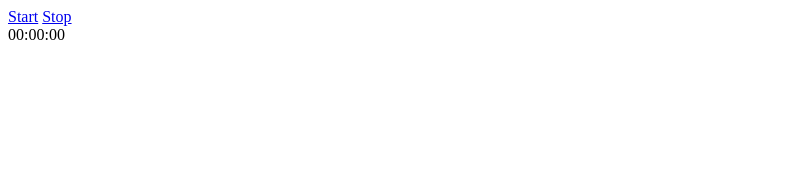
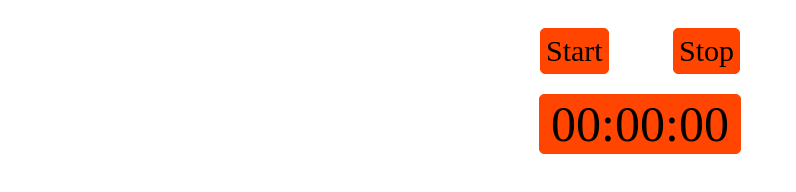
Before and after one commit to wyrwat/es6-19.6, a website: page index.html in a window 1280 px wide. Shown: the whole page, without its empty margins (0-796 px from the left). Drawn offline with Linux system fonts and the light colour scheme.

Commit message:
Add styles to styles.scss

```diff
--- a/sass/style.scss
+++ b/sass/style.scss
@@ -0,0 +1,39 @@
+body {
+    display: flex;
+    justify-content: center;
+    flex-wrap: nowrap;
+    flex-direction: column;
+    .controls {
+        font-size: 30px;
+        width: 200px;
+        margin: 20px auto;
+        display: flex;
+        justify-content: space-between;
+
+
+        .button {
+            display: flex;
+            justify-content: space-between;
+            text-decoration: none;
+            color: black;
+            border: 1px solid orangered;
+            border-radius: 5px;
+            background-color: orangered;
+            padding: 5px;
+
+        }
+    }
+
+    .stopwatch {
+        margin: 0 auto;
+        display: flex;
+        justify-content: center;
+        font-size: 50px;
+        border: 1px solid orangered;
+        border-radius: 5px;
+        background-color: orangered;
+        width: 200px;
+
+    }
+
+}
```
Also changed, not shown: css/style.css, css/style.prefixed.css, 2 other files.
